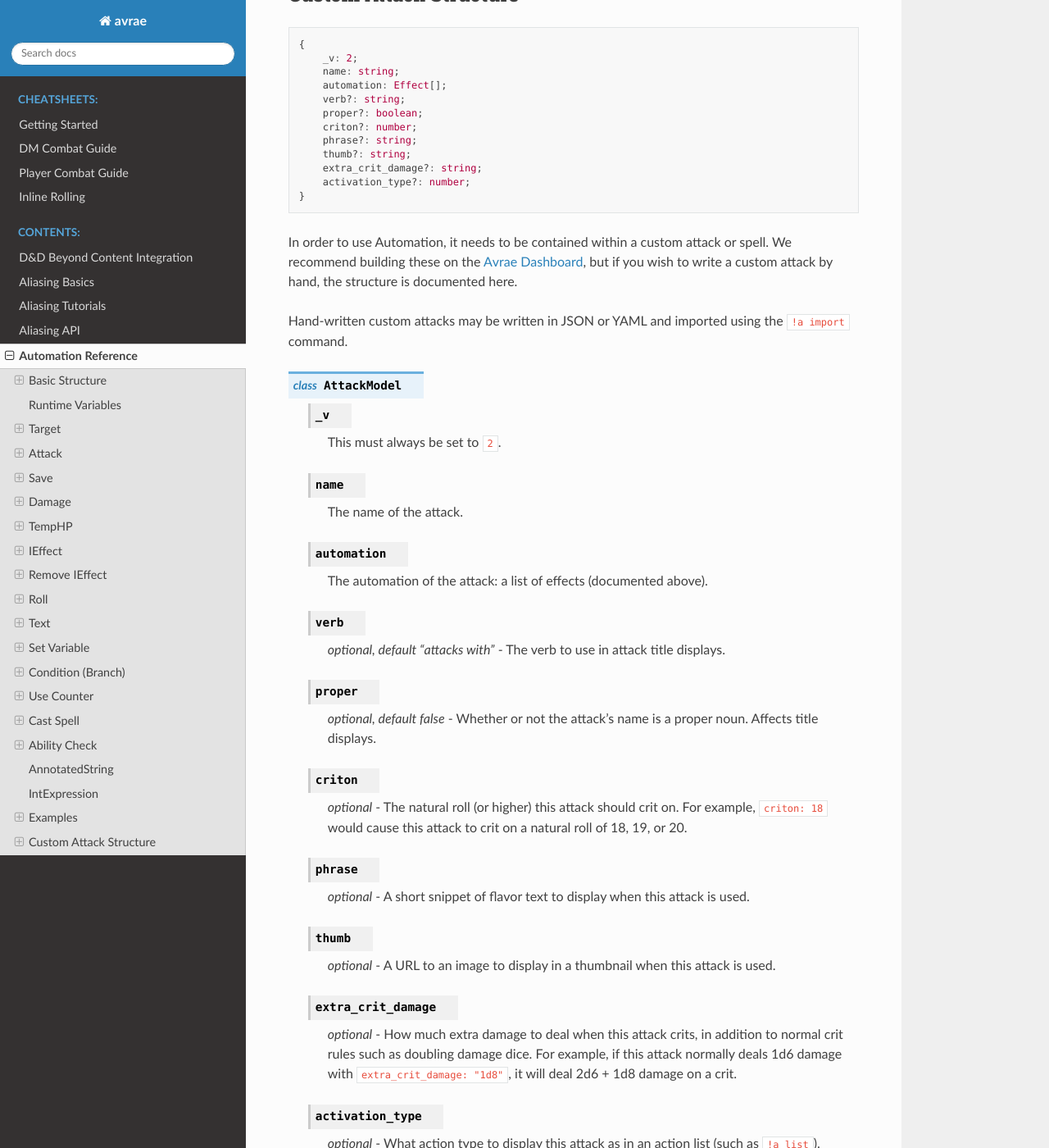
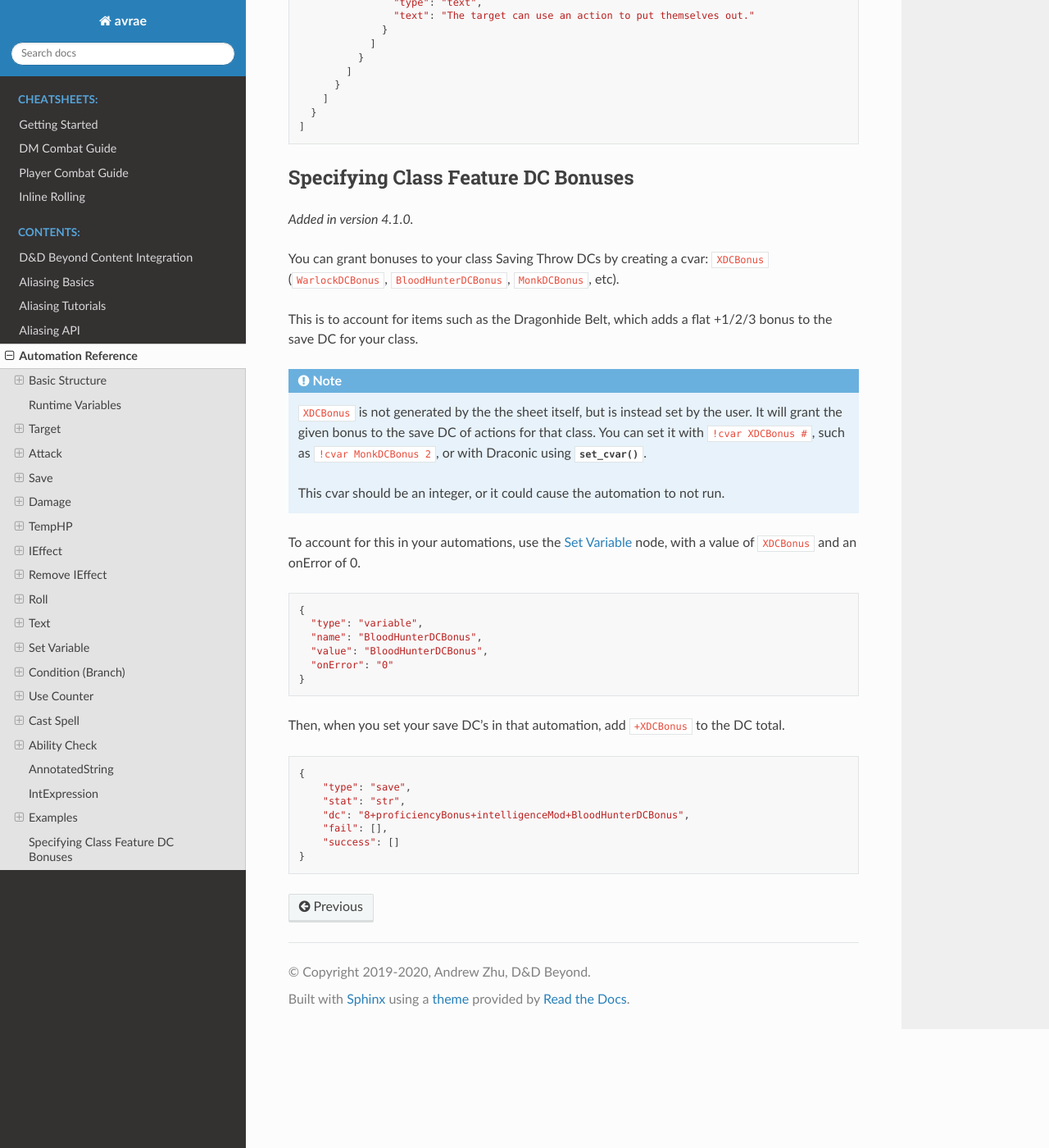
Before and after one commit to avrae/avrae, a Sphinx documentation site: the page built from docs/automation_ref.rst, in a window 1280 px wide and 1400 px high, scrolled down 28695 px. Shown: the whole window at 82% size. Built offline with Sphinx 7.4.7 and the Read the Docs theme 2.0.0, drawn with Linux system fonts in a browser that asks for light colours; some of the changed text lies outside the part shown.

Commit message:
docs: Specifying Class Feature DC Bonuses

```diff
--- a/docs/automation_ref.rst
+++ b/docs/automation_ref.rst
@@ -514,8 +514,21 @@ Used to specify an attack granted by an initiative effect: some automation that
 
     .. attribute:: attack
 
-        The Attack model is any valid individual entity as exported by the attack editor on the Avrae Dashboard.
-        See :ref:`attack-structure`.
+        The Attack model is any valid individual entity as exported by the attack editor on the Avrae Dashboard:
+
+        .. code-block:: typescript
+
+            {
+                _v: 2;
+                name: string;
+                automation: Effect[];
+                verb?: string;
+                proper?: boolean;
+                criton?: number;
+                phrase?: string;
+                thumb?: string;
+                extra_crit_damage?: string;
+            }
 
     .. attribute:: defaultDC
 
@@ -697,6 +710,8 @@ Outputs a short amount of text in the resulting embed.
 
         - An AnnotatedString (the text to display).
         - An AbilityReference (see :ref:`AbilityReference`). Displays the ability's description in whole.
+
+.. _set-variable:
 
 Set Variable
 ------------
@@ -1390,83 +1405,40 @@ An effect that lights the target on fire, adding two buttons on their turn to ta
       }
     ]
 
-.. _attack-structure:
 
-Custom Attack Structure
------------------------
+Specifying Class Feature DC Bonuses
+-------------
+.. versionadded:: 4.1.0
 
-.. code-block:: typescript
+You can grant bonuses to your class Saving Throw DCs by creating a cvar: ``XDCBonus`` (``WarlockDCBonus``, ``BloodHunterDCBonus``, ``MonkDCBonus``, etc).
+
+This is to account for items such as the Dragonhide Belt, which adds a flat +1/2/3 bonus to the save DC for your class.
+
+.. note::
+    ``XDCBonus`` is not generated by the the sheet itself, but is instead set by the user. It will grant the given bonus to the save DC of actions for that class.
+    You can set it with ``!cvar XDCBonus #``, such as ``!cvar MonkDCBonus 2``, or with Draconic using :meth:`~aliasing.api.AliasCharacter.set_cvar`.
+
+    This cvar should be an integer, or it could cause the automation to not run.
+
+To account for this in your automations, use the :ref:`set-variable` node, with a value of ``XDCBonus`` and an onError of 0.
+
+.. code-block::
 
     {
-        _v: 2;
-        name: string;
-        automation: Effect[];
-        verb?: string;
-        proper?: boolean;
-        criton?: number;
-        phrase?: string;
-        thumb?: string;
-        extra_crit_damage?: string;
-        activation_type?: number;
+      "type": "variable",
+      "name": "BloodHunterDCBonus",
+      "value": "BloodHunterDCBonus",
+      "onError": "0"
     }
 
-In order to use Automation, it needs to be contained within a custom attack or spell. We recommend building these on
-the `Avrae Dashboard <https://avrae.io/dashboard/characters>`_, but if you wish to write a custom attack by hand, the
-structure is documented here.
+Then, when you set your save DC's in that automation, add ``+XDCBonus`` to the DC total.
 
-Hand-written custom attacks may be written in JSON or YAML and imported using the ``!a import`` command.
+.. code-block::
 
-.. class:: AttackModel
-
-    .. attribute:: _v
-
-        This must always be set to ``2``.
-
-    .. attribute:: name
-
-        The name of the attack.
-
-    .. attribute:: automation
-
-        The automation of the attack: a list of effects (documented above).
-
-    .. attribute:: verb
-
-        *optional, default "attacks with"* - The verb to use in attack title displays.
-
-    .. attribute:: proper
-
-        *optional, default false* - Whether or not the attack's name is a proper noun. Affects title displays.
-
-    .. attribute:: criton
-
-        *optional* - The natural roll (or higher) this attack should crit on. For example, ``criton: 18`` would cause
-        this attack to crit on a natural roll of 18, 19, or 20.
-
-    .. attribute:: phrase
-
-        *optional* - A short snippet of flavor text to display when this attack is used.
-
-    .. attribute:: thumb
-
-        *optional* - A URL to an image to display in a thumbnail when this attack is used.
-
-    .. attribute:: extra_crit_damage
-
-        *optional* - How much extra damage to deal when this attack crits, in addition to normal crit rules such as
-        doubling damage dice. For example, if this attack normally deals 1d6 damage with ``extra_crit_damage: "1d8"``,
-        it will deal 2d6 + 1d8 damage on a crit.
-
-    .. attribute:: activation_type
-
-        *optional* - What action type to display this attack as in an action list (such as ``!a list``).
-
-        .. code-block:: text
-
-            ACTION = 1
-            NO_ACTION = 2
-            BONUS_ACTION = 3
-            REACTION = 4
-            MINUTE = 6
-            HOUR = 7
-            SPECIAL = 8
+    {
+        "type": "save",
+        "stat": "str",
+        "dc": "8+proficiencyBonus+intelligenceMod+BloodHunterDCBonus",
+        "fail": [],
+        "success": []
+    }
```
